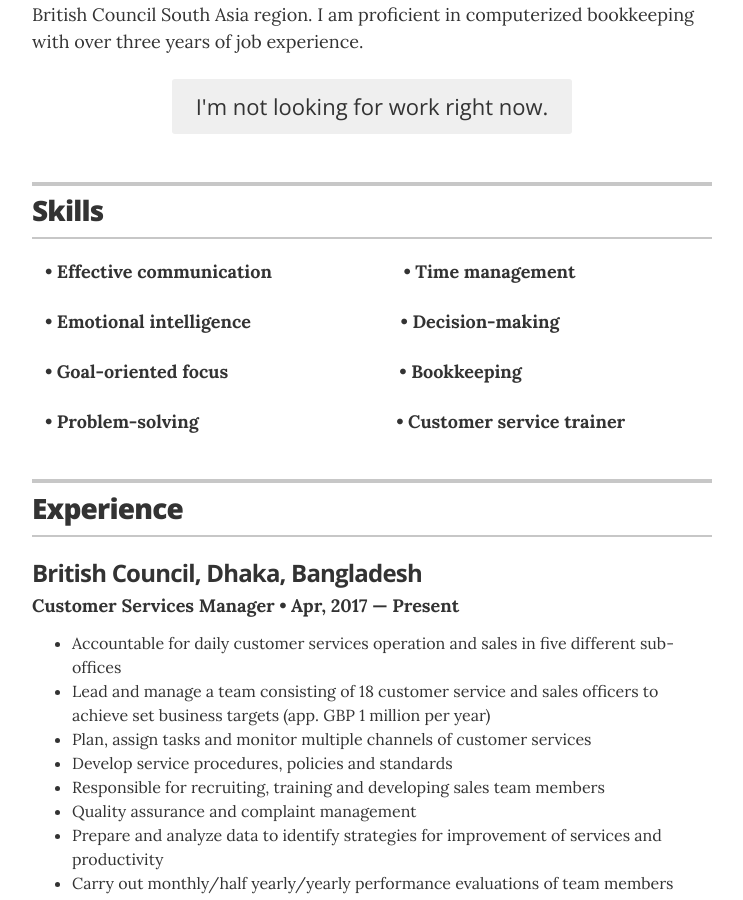
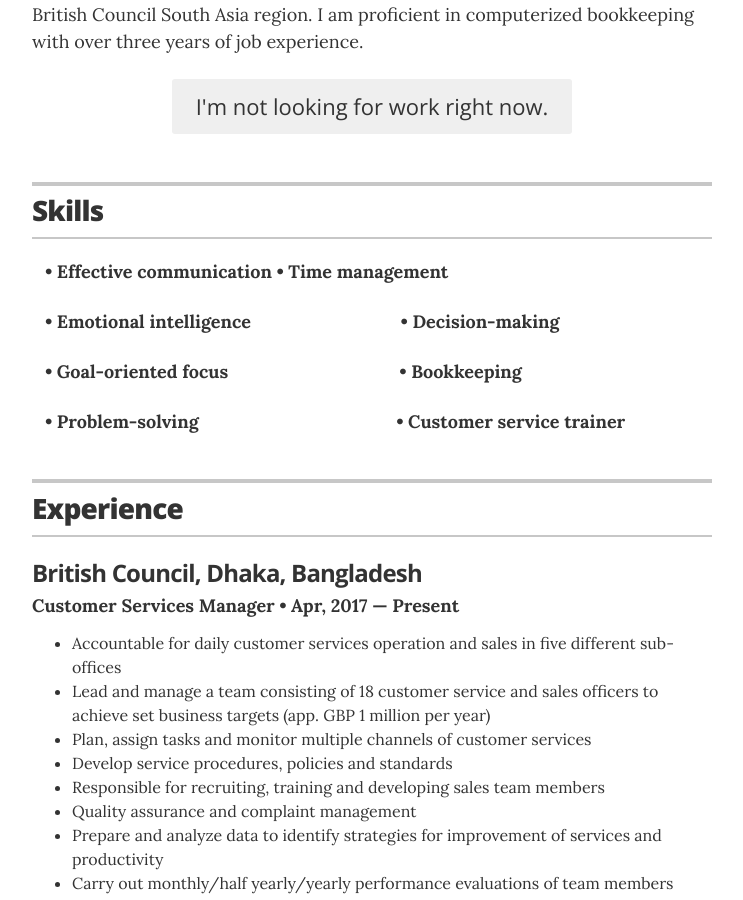
Before and after one commit to Tasnuba-s/resume, a Jekyll site: the page built from index.html, in a window 1280 px wide and 900 px high, scrolled down 514 px. Shown: the whole window, without its empty margins (268-1011 px from the left). Built offline with Jekyll 4.4.1, drawn with Linux system fonts in a browser that asks for light colours.

```diff
--- a/_data/skills.yml
+++ b/_data/skills.yml
@@ -1,6 +1,6 @@
 # Skills
 # 4
-- skill: ⠀&bull; Effective communication⠀⠀⠀⠀⠀⠀⠀⠀⠀⠀&bull; Time management
+- skill: ⠀&bull; Effective communication         &bull; Time management
   # description:                             # description:
 
 # 3
```
